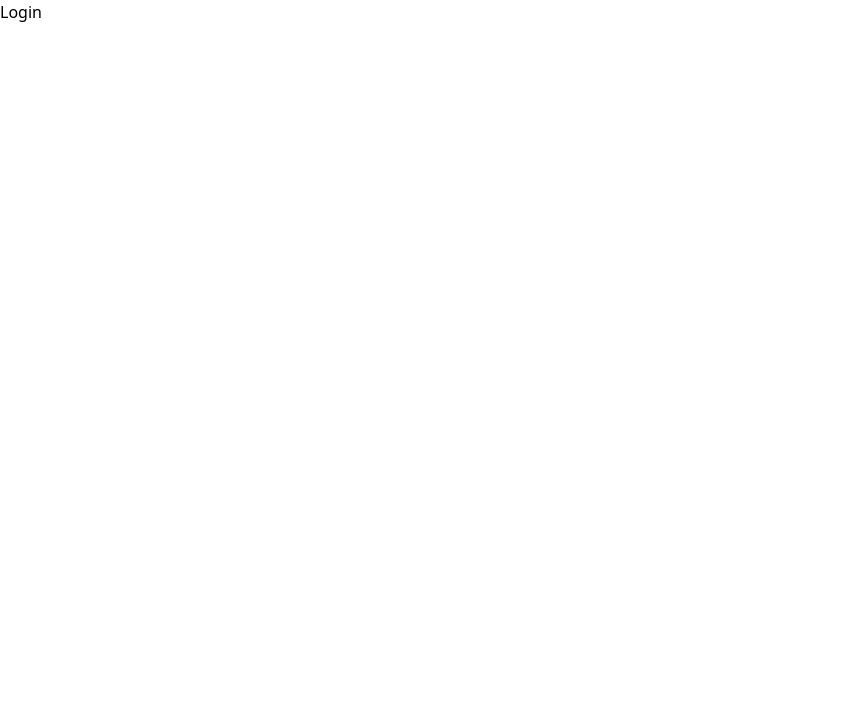
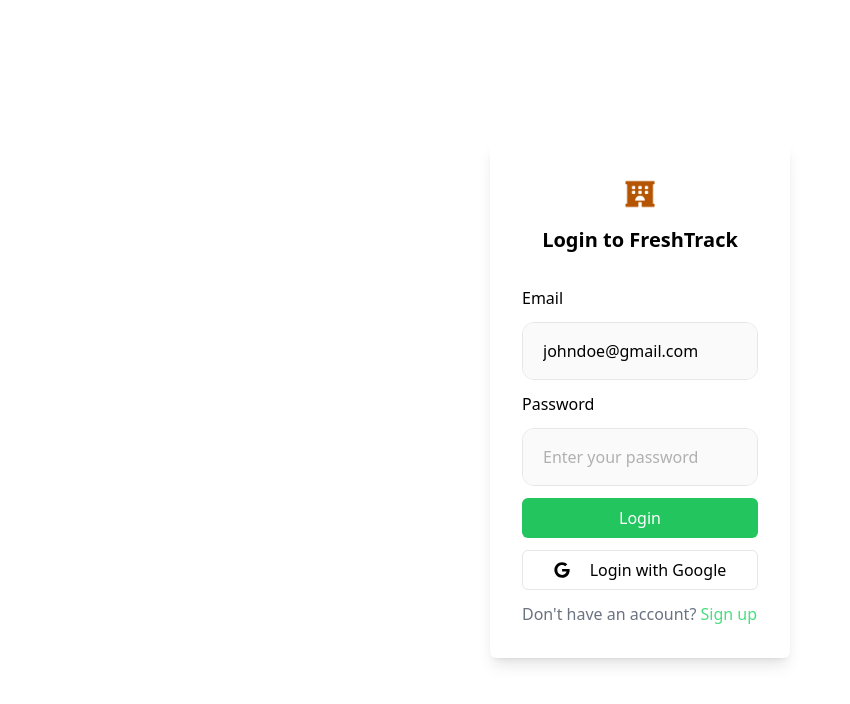
Before and after one commit to fyzkid/FOOD-TRACKER-APP, a React (Create React App) app: page /login in a window 1280 px wide. Shown: the top 704 px of the page, without its empty margins (0-850 px from the left). Built offline with nearby package versions, Linux system fonts and the light colour scheme.

Commit message:
created more pages

```diff
--- a/src/App.jsx
+++ b/src/App.jsx
@@ -1,16 +1,18 @@
-import { BrowserRouter as Router, Routes, Route } from 'react-router-dom';
+import { BrowserRouter, Routes, Route } from 'react-router-dom';
 
 import Home from './pages/Home';
 import Login from './pages/Login';
+import Dashboard from './components/Dashboard';
 
 const App = () => {
   return (
-    <Router>
+    <BrowserRouter>
       <Routes>
         <Route index element={<Home />} />
         <Route path='/login' element={<Login />} />
+        <Route path='/dashboard' element={<Dashboard />} />
       </Routes>
-    </Router>
+    </BrowserRouter>
   );
 };
 
--- /dev/null
+++ b/src/components/Dashboard.jsx
@@ -0,0 +1,5 @@
+const Dashboard = () => {
+  return <div>Dashboards</div>;
+};
+
+export default Dashboard;
--- /dev/null
+++ b/src/components/FormInput.jsx
@@ -0,0 +1,15 @@
+const FormInput = ({ children, inputRef, extraInputClass, extraContainerClass, ...inputProps }) => {
+  return (
+    <div
+      className={`overflow-clip relative rounded-xl flex items-center gap-1 border border-brand-silver ${extraContainerClass}`}>
+      {children}
+      <input
+        ref={inputRef}
+        {...inputProps}
+        className={`py-4 px-5 bg-[#FAFAFA] w-full outline-0 placeholder:text-[#B0B0B0] placeholder:font-light duration-300 focus:bg-transparent ${extraInputClass}`}
+      />
+    </div>
+  );
+};
+
+export default FormInput;
--- a/src/pages/Login.jsx
+++ b/src/pages/Login.jsx
@@ -1,5 +1,45 @@
+import { useState } from 'react';
+import { Link } from 'react-router-dom';
+import { FaGoogle } from 'react-icons/fa';
+
+import HouseImage from '../assets/icons/android-chrome-192x192.png';
+import FormInput from '../components/FormInput';
+
 const Login = () => {
-  return <div>Login</div>;
+  const [email, setEmail] = useState('johndoe@gmail.com');
+
+  return (
+    <div className='flex flex-col gap-3 rounded-md p-8 shadow-lg w-[300px] absolute top-1/2 left-1/2 -translate-y-1/2 -translate-x-1/2'>
+      <img src={HouseImage} alt='leaf logo' className='block mx-auto w-10 h-10' />
+      <p className='mb-5 text-xl text-center font-bold'>Login to FreshTrack</p>
+
+      <label>Email</label>
+      <FormInput
+        value={email}
+        placeholder='Enter your email'
+        onChange={e => setEmail(e.target.value)}
+      />
+
+      <label>Password</label>
+      <FormInput placeholder='Enter your password' />
+
+      <button className='h-10 text-white bg-green-500 rounded-md' onClick={() => {}}>
+        Login
+      </button>
+
+      <button className='border rounded-md h-10 border-gray-200 flex gap-5 items-center justify-center'>
+        <FaGoogle />
+        <span>Login with Google</span>
+      </button>
+
+      <p className='text-gray-500'>
+        Don't have an account?&nbsp;
+        <Link href='/register' className='text-green-400'>
+          Sign up
+        </Link>
+      </p>
+    </div>
+  );
 };
 
 export default Login;
--- /dev/null
+++ b/src/pages/Register.jsx
@@ -0,0 +1,5 @@
+const Register = () => {
+  return <div className='pt-8'>Register</div>;
+};
+
+export default Register;
```
Also changed, not shown: src/assets/icons/android-chrome-192x192.png (added).
